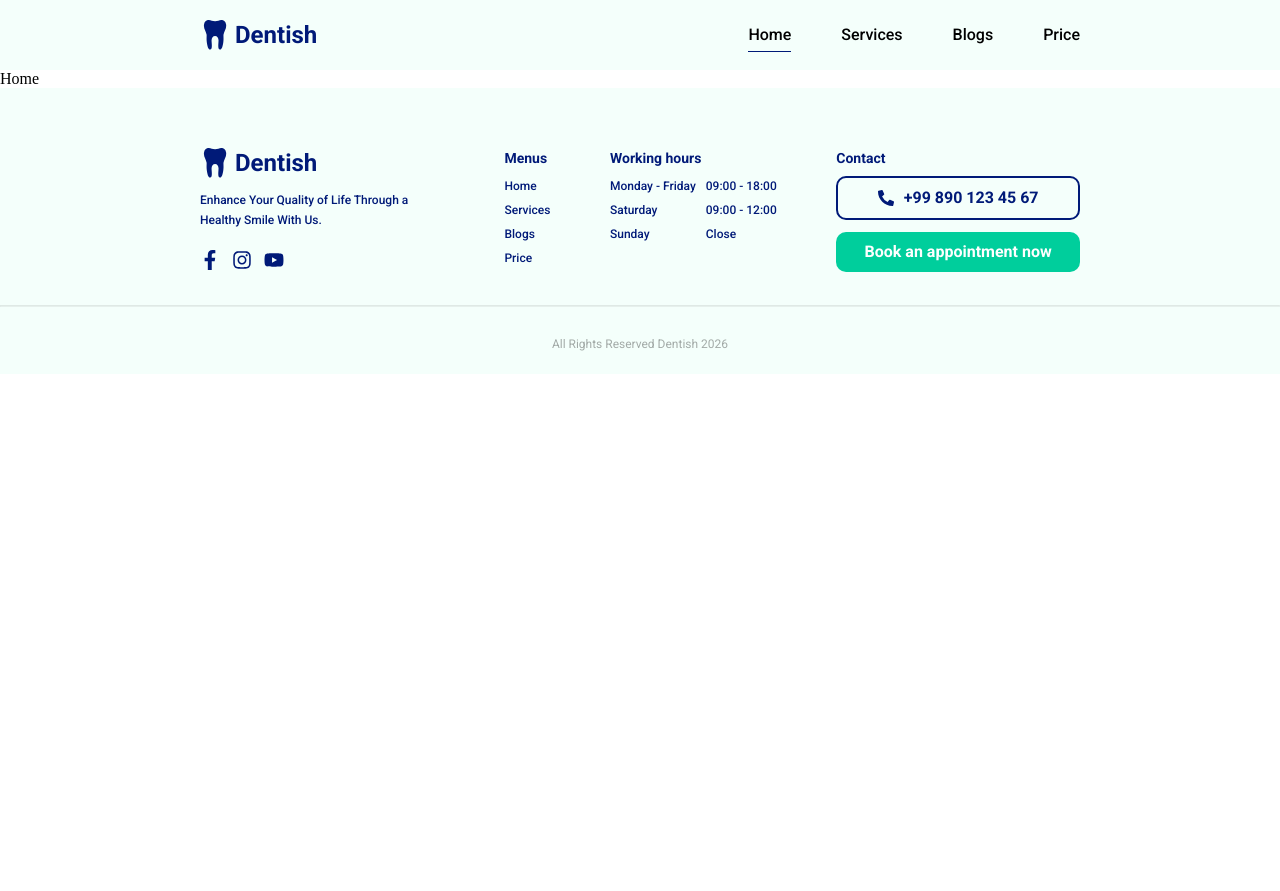
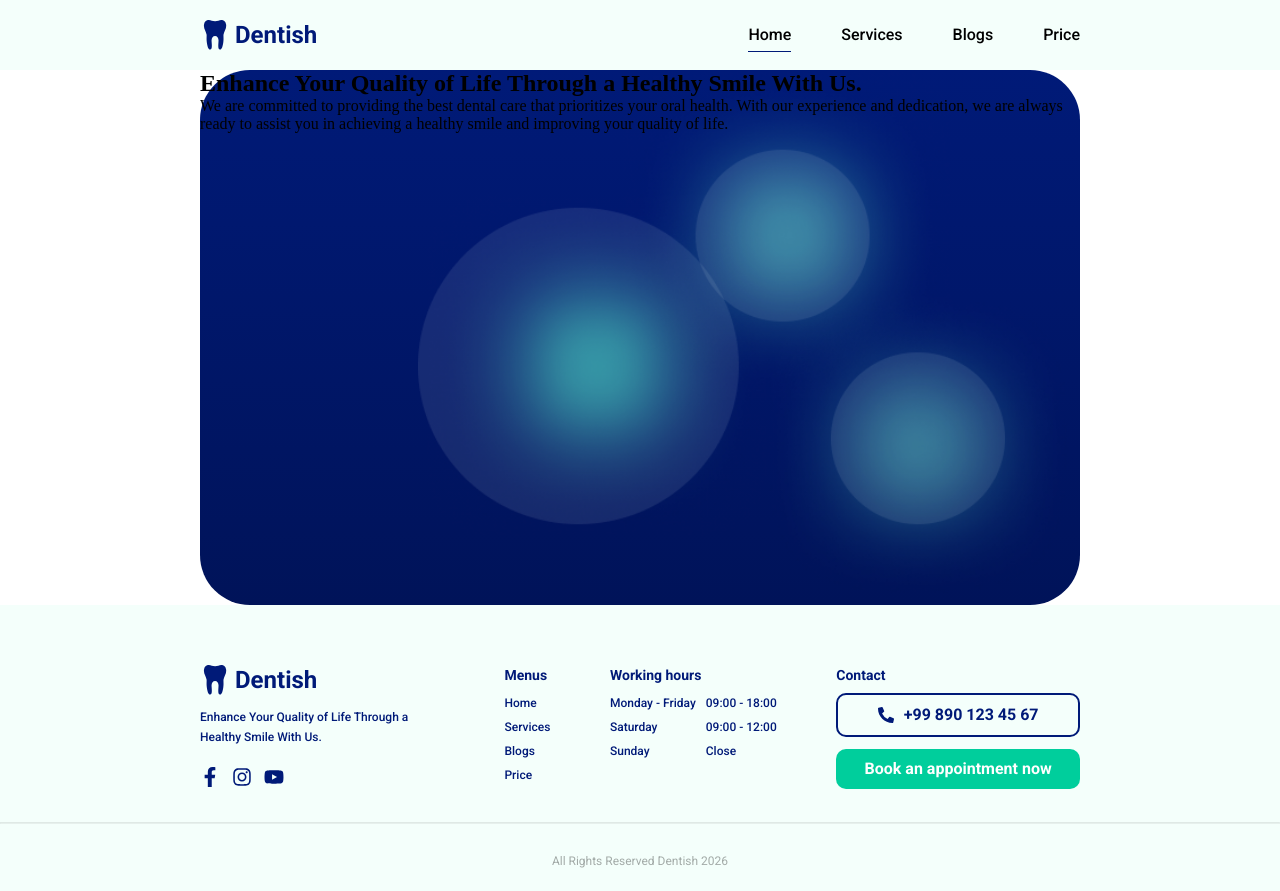
Before and after one commit to azimjonjalilov/dentist-clinic-frontend, a React (Vite) app: page / in a window 1280 px wide. Before the commit the page ends 800 px from the top, so only its background shows below. Built offline with nearby package versions, Linux system fonts and the light colour scheme.

Commit message:
banner component

```diff
--- /dev/null
+++ b/src/components/ui/bannerBg/BannerBg.jsx
@@ -0,0 +1,17 @@
+import styles from "./BannerBg.module.css";
+import bgImage from "@/assets/images/bgImage.png";
+
+const BannerBg = ({ children }) => {
+  return (
+    <section
+      className={styles.container}
+      style={{
+        backgroundImage: `url(${bgImage}), linear-gradient(#001a78, #001359)`,
+      }}
+    >
+      {children}
+    </section>
+  );
+};
+
+export default BannerBg;
--- /dev/null
+++ b/src/components/ui/bannerBg/BannerBg.module.css
@@ -0,0 +1,7 @@
+.container {
+  min-height: 535px;
+  background-position: right;
+  background-repeat: no-repeat;
+  background-size: contain;
+  border-radius: 50px;
+}
--- a/src/pages/home/Home.jsx
+++ b/src/pages/home/Home.jsx
@@ -1,8 +1,23 @@
+import BannerBg from "../../components/ui/bannerBg/BannerBg";
 import "./Home.css";
 import styles from "./Home.module.css";
 
 const Home = () => {
-  return <div>Home</div>;
+  return (
+    <div className="container">
+      <BannerBg>
+        <div>
+          <h1>Enhance Your Quality of Life Through a Healthy Smile With Us.</h1>
+          <p>
+            We are committed to providing the best dental care that prioritizes
+            your oral health. With our experience and dedication, we are always
+            ready to assist you in achieving a healthy smile and improving your
+            quality of life.
+          </p>
+        </div>
+      </BannerBg>
+    </div>
+  );
 };
 
 export default Home;
```
Also changed, not shown: src/assets/images/bgImage.png (added).
